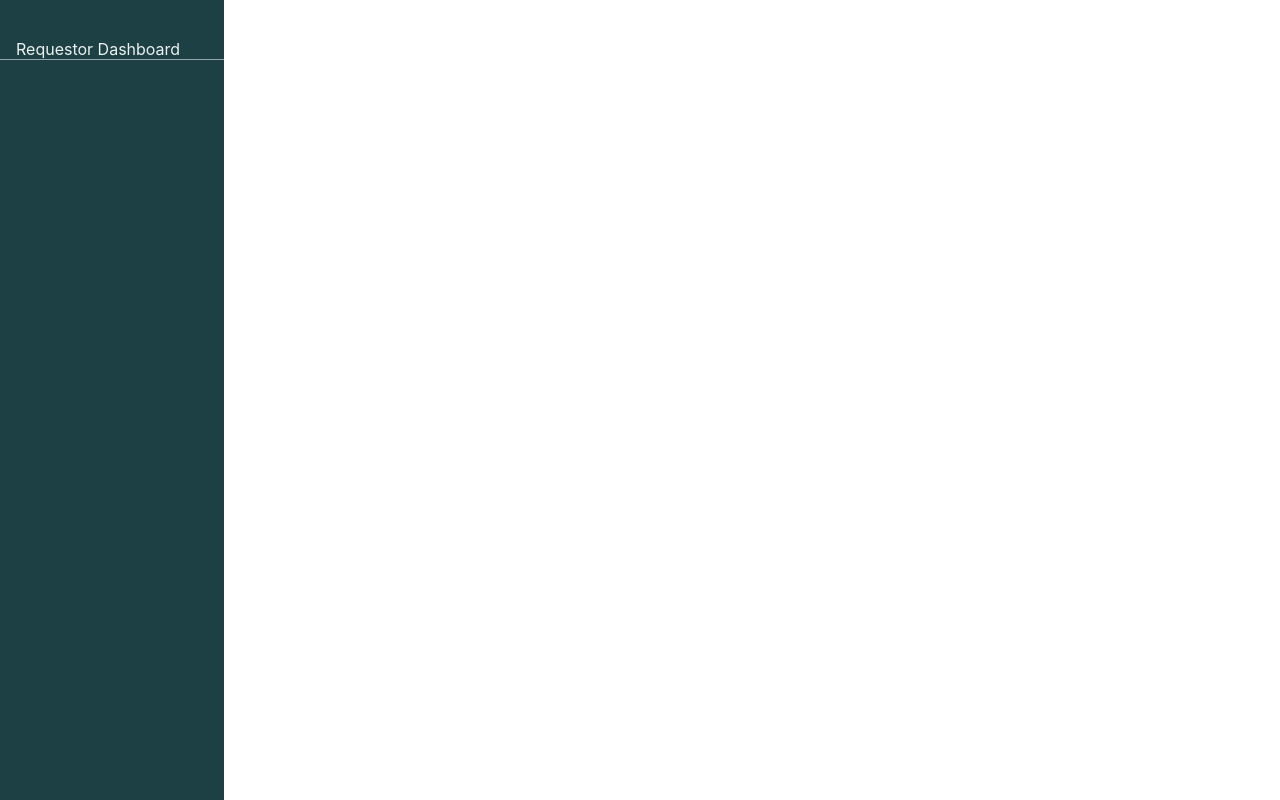
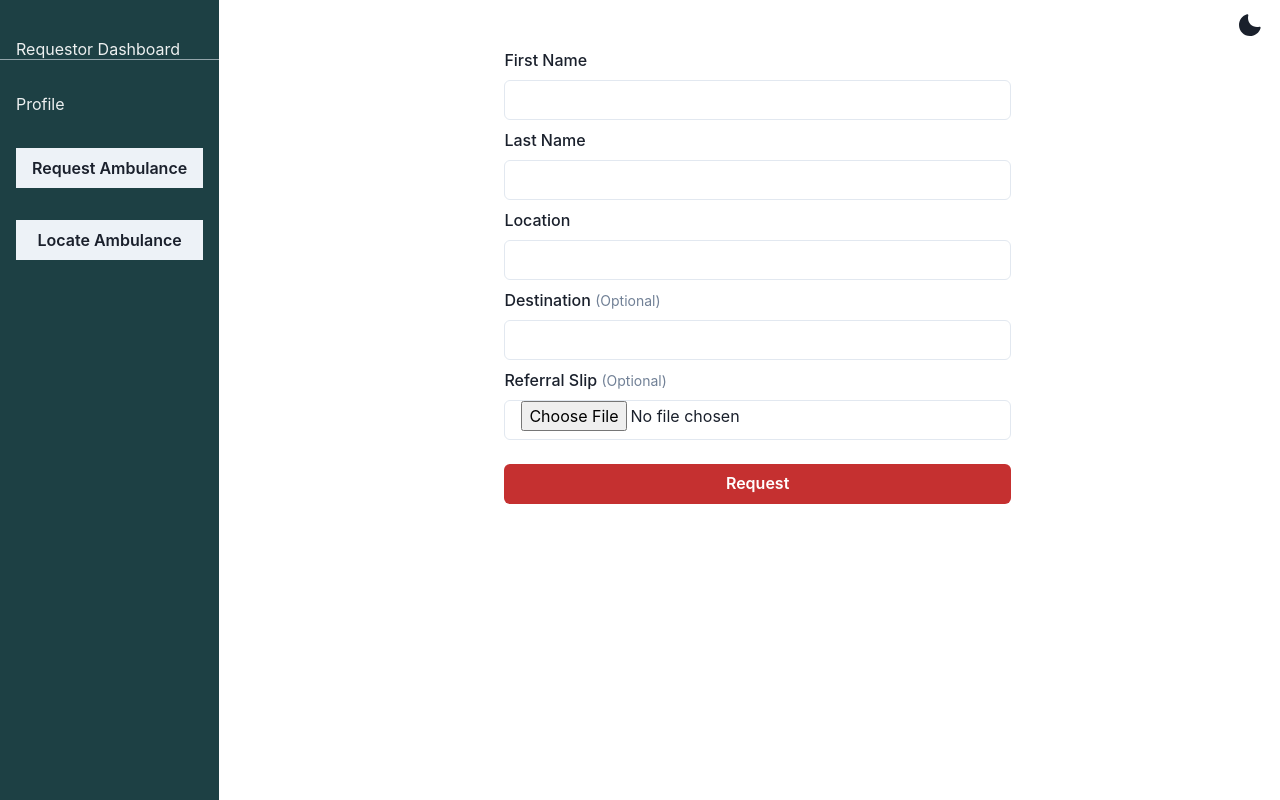
Before and after one commit to neildc14/capstone, a React (Vite) app in the folder client/: page /requestor in a window 1280 px wide. Built offline with nearby package versions, Linux system fonts and the light colour scheme.

Commit message:
request form

```diff
--- /dev/null
+++ b/client/src/components/RequestForm.jsx
@@ -0,0 +1,58 @@
+import {
+  Box,
+  Button,
+  FormControl,
+  FormLabel,
+  Input,
+  Text,
+} from "@chakra-ui/react";
+import React from "react";
+
+const RequestForm = () => {
+  return (
+    <Box as="form" width={{ base: "100%", md: "50%", lg: "50%" }} mx="auto">
+      <FormControl my={2}>
+        <FormLabel>First Name</FormLabel>
+        <Input type="text" width="100%" size={{ base: "sm", md: "md" }} />
+      </FormControl>
+      <FormControl my={2}>
+        <FormLabel>Last Name</FormLabel>
+        <Input type="text" width="100%" size={{ base: "sm", md: "md" }} />
+      </FormControl>
+      <FormControl my={2}>
+        <FormLabel>Location </FormLabel>
+        <Input type="text" width="100%" size={{ base: "sm", md: "md" }} />
+      </FormControl>
+      <FormControl my={2}>
+        <FormLabel>
+          Destination{" "}
+          <Text as="span" color="gray.500" fontWeight="normal" fontSize="sm">
+            (Optional)
+          </Text>
+        </FormLabel>
+        <Input type="text" width="100%" size={{ base: "sm", md: "md" }} />
+      </FormControl>
+      <FormControl>
+        <FormLabel>
+          Referral Slip{" "}
+          <Text as="span" color="gray.500" fontWeight="normal" fontSize="sm">
+            (Optional)
+          </Text>
+        </FormLabel>
+        <Input type="file" size={{ base: "sm", md: "md" }} />
+      </FormControl>
+      <Button
+        type="submit"
+        w="100%"
+        my={6}
+        bgColor="red.600"
+        color="white"
+        _hover={{ bgColor: "red.700" }}
+      >
+        Request
+      </Button>
+    </Box>
+  );
+};
+
+export default RequestForm;
--- a/client/src/pages/RequestorDashboard.jsx
+++ b/client/src/pages/RequestorDashboard.jsx
@@ -6,14 +6,17 @@ import {
   Divider,
   useMediaQuery,
   useDisclosure,
+  Text,
+  Button,
 } from "@chakra-ui/react";
 import Sidebar from "../components/Sidebar";
 import TopNav from "../components/TopNav";
 import MobileSidebar from "../components/MobileSideBar";
+import RequestForm from "../components/RequestForm";
+import ThemeButton from "../components/ThemeButton";
 
 const RequestorDashboard = () => {
   const [isLargerThan768] = useMediaQuery("(min-width: 768px)");
-  const [showDashboard, setShowDashboard] = useState(false);
   const { isOpen, onOpen, onClose } = useDisclosure();
 
   const toggleDashboard = () => {
@@ -28,9 +31,10 @@ const RequestorDashboard = () => {
           <Divider />
         </>
       )}
-      <Box display="flex" flexDirection="row" gap={4}>
+      <ThemeButton />
+      <Box display="flex" flexDirection={{ base: "colum", lg: "row" }} gap={4}>
         {isLargerThan768 ? (
-          <Sidebar bgColor="teal.900" showDashboard={showDashboard}>
+          <Sidebar bgColor="teal.900">
             <Box pt="10">
               <Box px={4}>
                 <Heading
@@ -43,6 +47,27 @@ const RequestorDashboard = () => {
                 </Heading>
               </Box>
               <Divider />
+              <Box px={4} py={8}>
+                <Text color="whiteAlpha.900">Profile</Text>
+                <Box as="section" my={4}>
+                  <Button
+                    width="100%"
+                    my={4}
+                    borderRadius="none"
+                    fontSize={{ md: "sm", lg: "md" }}
+                  >
+                    Request Ambulance
+                  </Button>
+                  <Button
+                    width="100%"
+                    my={4}
+                    borderRadius="none"
+                    fontSize={{ md: "sm", lg: "md" }}
+                  >
+                    Locate Ambulance
+                  </Button>
+                </Box>
+              </Box>
             </Box>
           </Sidebar>
         ) : (
@@ -61,10 +86,8 @@ const RequestorDashboard = () => {
           </MobileSidebar>
         )}
 
-        <Box pt="10">
-          <Box as="form">
-
-          </Box>
+        <Box width="100%" px={4} pt="10">
+          <RequestForm />
         </Box>
       </Box>
     </>
```
